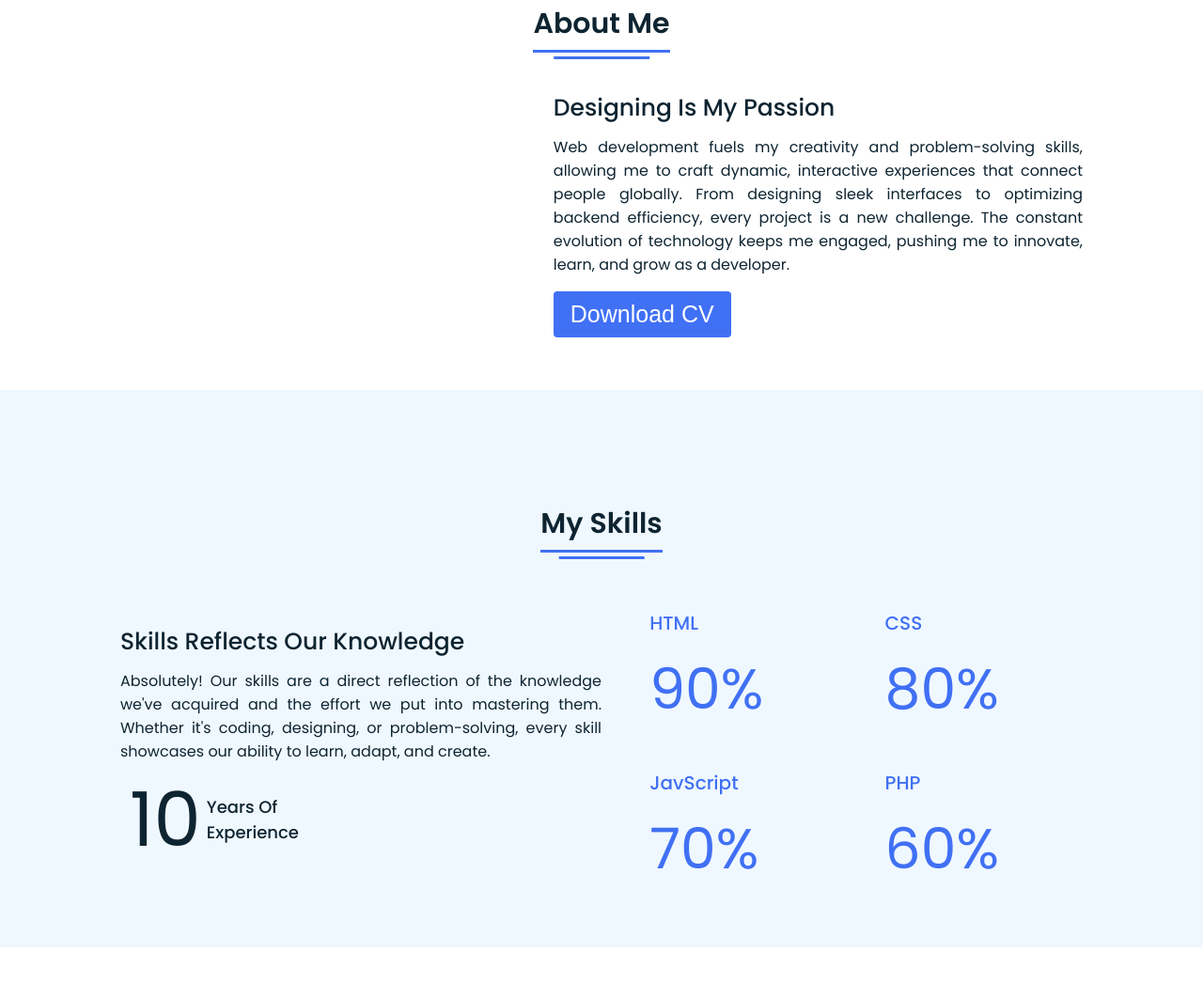
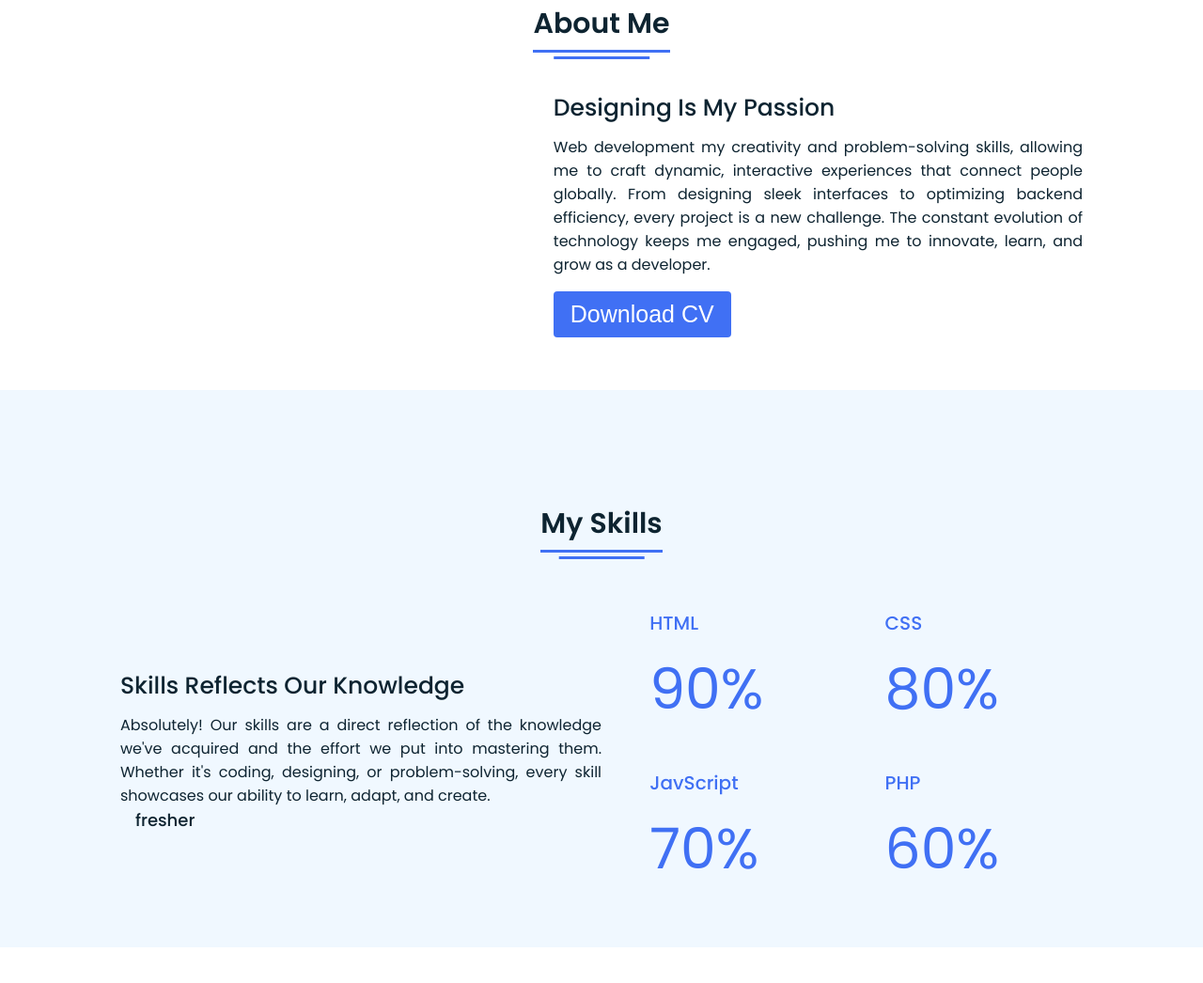
Before and after one commit to Mohammedarshv/TASK---1, a plain HTML site: page index.html in a window 1280 px wide. Shown: the part 877-1923 px from the top of the page at 94% size. Drawn offline with Linux system fonts and the light colour scheme; a script that the page names is missing.

Commit message:
Update index.html

```diff
--- a/index.html
+++ b/index.html
@@ -62,7 +62,7 @@
           <div class="right">
             <div class="topic">Designing Is My Passion</div>
             <p>
-              Web development fuels my creativity and problem-solving skills, allowing me to craft dynamic, interactive experiences that connect people globally.
+              Web development my creativity and problem-solving skills, allowing me to craft dynamic, interactive experiences that connect people globally.
               From designing sleek interfaces to optimizing backend efficiency, every project is a new challenge. The constant evolution of technology keeps me engaged, pushing me to innovate, learn, and grow as a developer.
             </p>
             <div class="button">
@@ -83,10 +83,9 @@
             <p>Absolutely! Our skills are a direct reflection of the knowledge we've acquired and the effort we put into mastering them.
                Whether it's coding, designing, or problem-solving, every skill showcases our ability to learn, adapt, and create.</p>
             <div class="experience">
-              <div class="num">10</div>
+              <div class="num"></div>
               <div class="exp">
-                Years Of <br />
-                Experience
+                 fresher <br />
               </div>
             </div>
           </div>
```
